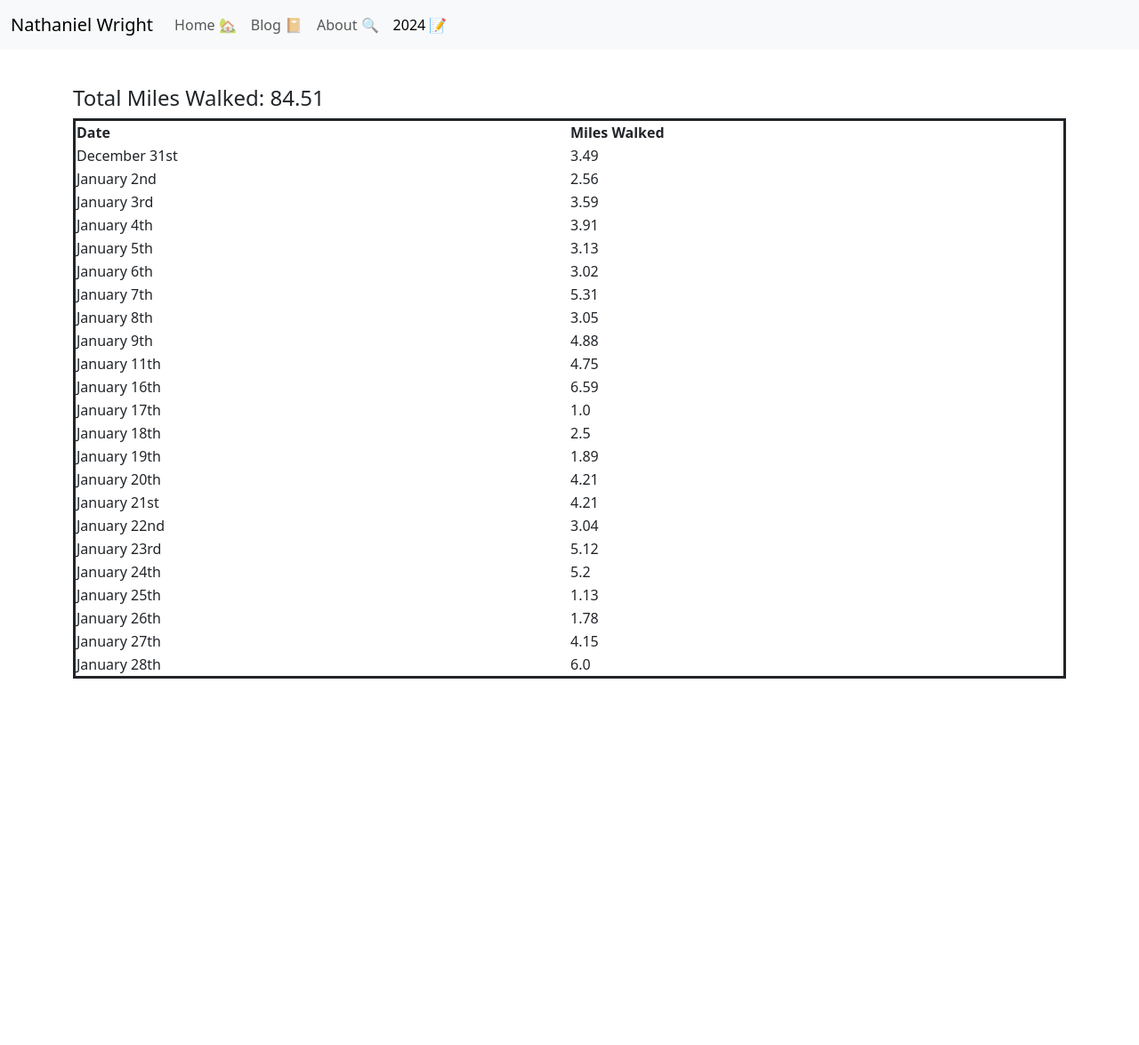
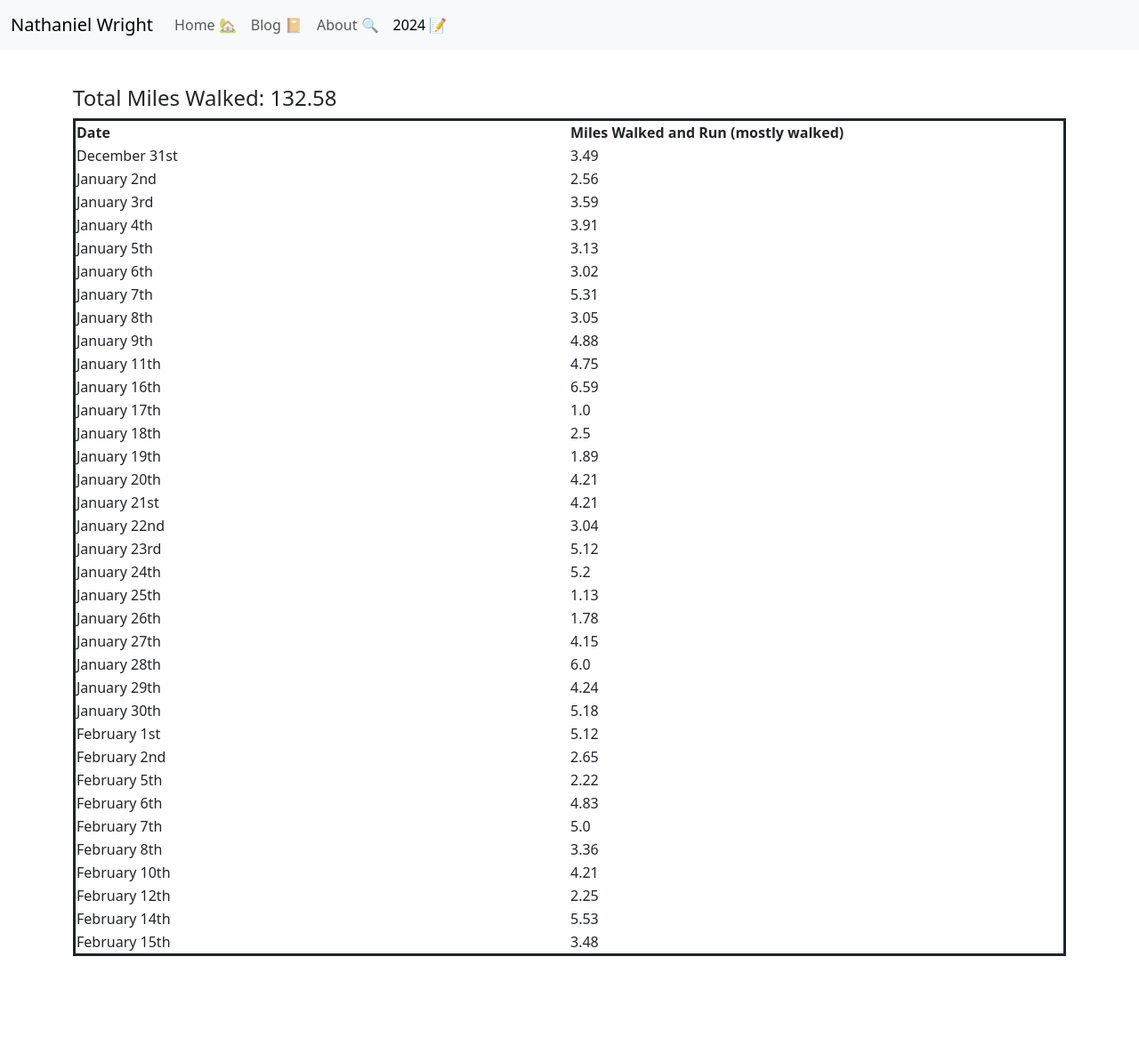
Before and after one commit to N8-Wright/nathanieljwright.github.io, a Jekyll site: the page built from 2024.html, in a window 1280 px wide. Shown: the whole page at 89% size. Built offline with Jekyll 4.4.1, drawn with Linux system fonts in a browser that asks for light colours; before the commit the page ends 900 px from its top, so only the background shows below that.

Commit message:
Added Feb so far

```diff
--- a/2024.html
+++ b/2024.html
@@ -5,7 +5,7 @@ title: 2024 Goals
 <table id="milesWalked">
     <tr>
       <th>Date</th>
-      <th>Miles Walked</th>
+      <th>Miles Walked and Run (mostly walked)</th>
     </tr>
     <tr>
       <td><time datetime="2023-12-31">December 31st</time></td>
@@ -99,6 +99,54 @@ title: 2024 Goals
       <td><time datetime="2024-01-28">January 28th</time></td>
       <td>6.0</td>
     </tr>
+    <tr>
+      <td><time datetime="2024-01-29">January 29th</time></td>
+      <td>4.24</td>
+    </tr>
+    <tr>
+      <td><time datetime="2024-01-30">January 30th</time></td>
+      <td>5.18</td>
+    </tr>
+    <tr>
+      <td><time datetime="2024-02-01">February 1st</time></td>
+      <td>5.12</td>
+    </tr>
+    <tr>
+      <td><time datetime="2024-02-02">February 2nd</time></td>
+      <td>2.65</td>
+    </tr>
+    <tr>
+      <td><time datetime="2024-02-05">February 5th</time></td>
+      <td>2.22</td>
+    </tr>
+    <tr>
+      <td><time datetime="2024-02-06">February 6th</time></td>
+      <td>4.83</td>
+    </tr>
+    <tr>
+      <td><time datetime="2024-02-07">February 7th</time></td>
+      <td>5.0</td>
+    </tr>
+    <tr>
+      <td><time datetime="2024-02-08">February 8th</time></td>
+      <td>3.36</td>
+    </tr>
+    <tr>
+      <td><time datetime="2024-02-10">February 10th</time></td>
+      <td>4.21</td>
+    </tr>
+    <tr>
+      <td><time datetime="2024-02-12">February 12th</time></td>
+      <td>2.25</td>
+    </tr>
+    <tr>
+      <td><time datetime="2024-02-14">February 14th</time></td>
+      <td>5.53</td>
+    </tr>
+    <tr>
+      <td><time datetime="2024-02-15">February 15th</time></td>
+      <td>3.48</td>
+    </tr>
 </table>
 
 <script>
```
